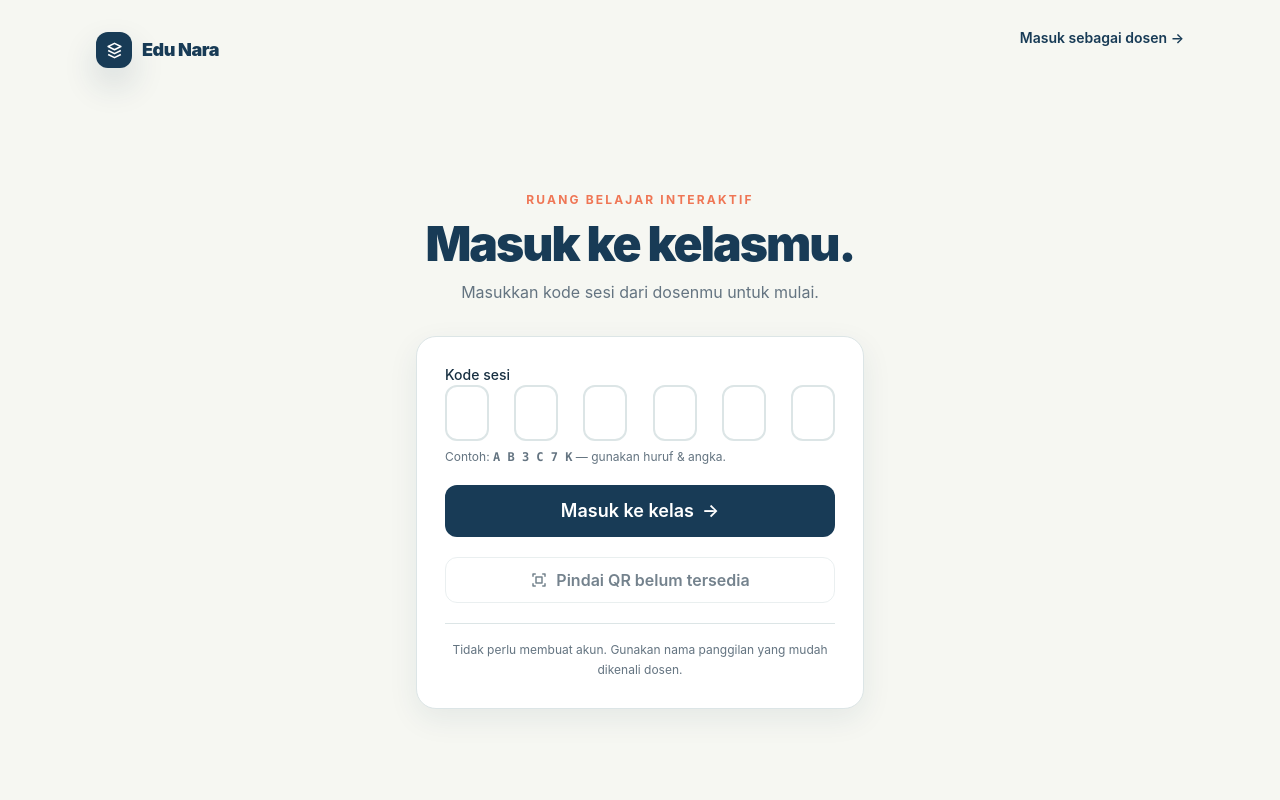
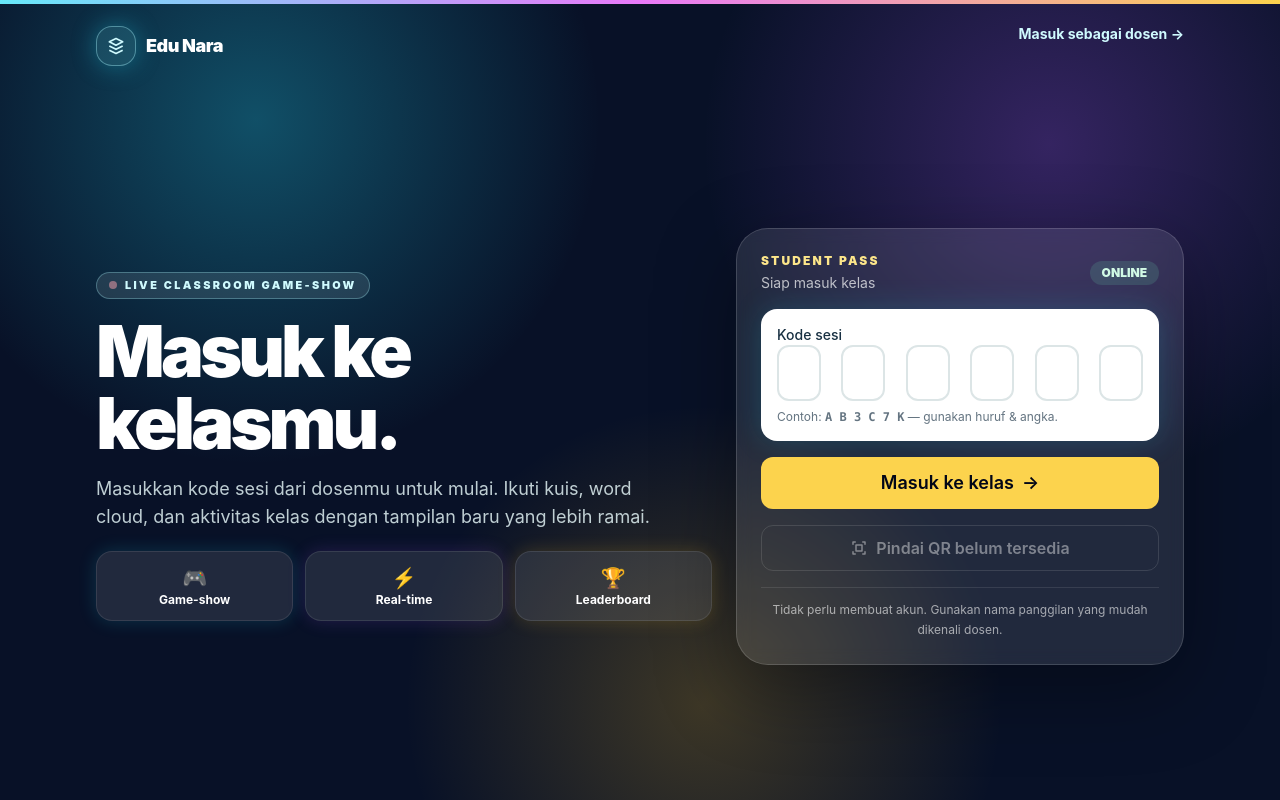
Before and after one commit to ishadiyantos/edu-nara, a SvelteKit app: page / in a window 1280 px wide. Built offline with nearby package versions, Linux system fonts and the light colour scheme.

Commit message:
feat: refresh public join landing for game-show theme

```diff
--- a/src/routes/+page.svelte
+++ b/src/routes/+page.svelte
@@ -18,18 +18,31 @@
 
 <svelte:head>
 	<title>Edu Nara — Masuk kelas</title>
-	<meta name="description" content="Masuk ke aktivitas kelas dengan kode sesi dari dosen." />
+	<meta name="description" content="Masuk ke aktivitas kelas game-show interaktif dengan kode sesi dosen." />
 </svelte:head>
 
-<main class="join-page min-h-dvh overflow-hidden bg-bg" data-testid="join-shell">
-	<Container size="app" class="flex min-h-dvh flex-col">
-		<header class="flex items-center justify-between py-5 sm:py-7">
+<main
+	class="join-page relative min-h-dvh overflow-hidden bg-[#081127] text-white"
+	data-testid="join-shell"
+>
+	<div
+		class="pointer-events-none absolute inset-0 bg-[radial-gradient(circle_at_20%_15%,rgba(34,211,238,0.32),transparent_28%),radial-gradient(circle_at_82%_18%,rgba(168,85,247,0.28),transparent_28%),radial-gradient(circle_at_55%_88%,rgba(251,191,36,0.22),transparent_30%)]"
+		aria-hidden="true"
+	></div>
+	<div
+		class="pointer-events-none absolute inset-x-0 top-0 h-1 bg-gradient-to-r from-cyan-300 via-fuchsia-400 to-amber-300"
+		aria-hidden="true"
+	></div>
+
+	<Container size="app" class="relative flex min-h-dvh flex-col">
+		<div class="flex min-h-dvh flex-col" data-testid="game-show-landing">
+		<header class="flex items-center justify-between py-4 sm:py-6">
 			<a href="/" class="flex items-center gap-2.5" aria-label="Edu Nara beranda">
 				<span
-					class="grid h-9 w-9 place-items-center rounded-xl bg-primary text-white shadow-lift"
+					class="grid h-10 w-10 place-items-center rounded-2xl border border-cyan-200/40 bg-cyan-300/15 text-cyan-100 shadow-[0_0_24px_rgba(34,211,238,0.35)]"
 					aria-hidden="true"
 				>
-					<svg width="19" height="19" viewBox="0 0 24 24" fill="none">
+					<svg width="20" height="20" viewBox="0 0 24 24" fill="none">
 						<path
 							d="M4 7l8-4 8 4-8 4-8-4zM4 12l8 4 8-4M4 17l8 4 8-4"
 							stroke="currentColor"
@@ -38,45 +51,73 @@
 						/>
 					</svg>
 				</span>
-				<span class="text-lg font-black tracking-tight text-primary">Edu Nara</span>
+				<span class="text-lg font-black tracking-tight text-white">Edu Nara</span>
 			</a>
-			<a class="link text-sm font-semibold" href="/admin/login"
+			<a class="text-sm font-bold text-cyan-100 underline-offset-4 hover:underline" href="/admin/login"
 				>Masuk sebagai dosen <span aria-hidden="true">→</span></a
 			>
 		</header>
 
-		<section class="flex flex-1 items-center justify-center py-6" data-testid="landing-hero">
-			<div class="w-full max-w-md text-center">
-				<p class="eyebrow">Ruang belajar interaktif</p>
-				<h1 class="mt-3 text-3xl font-black tracking-[-0.04em] text-primary sm:text-5xl">
-					Masuk ke kelasmu.
-				</h1>
-				<p class="mx-auto mt-3 max-w-sm text-sm leading-6 text-muted sm:text-base">
-					Masukkan kode sesi dari dosenmu untuk mulai.
-				</p>
+		<section class="flex flex-1 items-center justify-center py-3" data-testid="landing-hero">
+			<div class="grid w-full items-center gap-6 lg:grid-cols-[1fr_28rem]">
+				<div class="text-center lg:text-left">
+					<p
+						class="mx-auto inline-flex items-center gap-2 rounded-full border border-cyan-200/30 bg-white/10 px-3 py-1 text-[0.68rem] font-black uppercase tracking-[0.22em] text-cyan-100 lg:mx-0"
+					>
+						<span class="h-2 w-2 animate-pulse rounded-full bg-rose-300" aria-hidden="true"></span>
+						Live classroom game-show
+					</p>
+					<h1
+						class="mx-auto mt-4 max-w-2xl text-4xl font-black leading-[0.95] tracking-[-0.055em] text-white sm:text-6xl lg:mx-0 lg:text-7xl"
+					>
+						Masuk ke kelasmu.
+					</h1>
+					<p class="mx-auto mt-4 max-w-xl text-sm leading-6 text-cyan-50/80 sm:text-lg lg:mx-0">
+						Masukkan kode sesi dari dosenmu untuk mulai. Ikuti kuis, word cloud, dan
+						aktivitas kelas dengan tampilan baru yang lebih ramai.
+					</p>
+					<div class="mt-5 hidden grid-cols-3 gap-3 text-center text-xs font-bold sm:grid">
+						<div class="rounded-2xl border border-white/10 bg-white/10 p-3 shadow-[0_0_18px_rgba(34,211,238,0.18)]">
+							<span class="block text-xl">🎮</span> Game-show
+						</div>
+						<div class="rounded-2xl border border-white/10 bg-white/10 p-3 shadow-[0_0_18px_rgba(168,85,247,0.18)]">
+							<span class="block text-xl">⚡</span> Real-time
+						</div>
+						<div class="rounded-2xl border border-white/10 bg-white/10 p-3 shadow-[0_0_18px_rgba(251,191,36,0.18)]">
+							<span class="block text-xl">🏆</span> Leaderboard
+						</div>
+					</div>
+				</div>
 
 				<div
-					class="surface mx-auto mt-7 w-full p-5 text-left sm:mt-8 sm:p-7"
+					class="mx-auto w-full max-w-md rounded-[2rem] border border-white/15 bg-white/10 p-4 text-left shadow-[0_24px_80px_rgba(0,0,0,0.34)] backdrop-blur sm:p-6"
 					data-testid="activity-preview"
 				>
+					<div class="mb-4 flex items-center justify-between gap-3">
+						<div>
+							<p class="text-xs font-black uppercase tracking-[0.18em] text-amber-200">Student pass</p>
+							<p class="mt-1 text-sm text-white/70">Siap masuk kelas</p>
+						</div>
+						<span class="rounded-full bg-emerald-300/15 px-3 py-1 text-xs font-black text-emerald-100">ONLINE</span>
+					</div>
 					<form
-						class="flex flex-col gap-5"
+						class="flex flex-col gap-4"
 						onsubmit={(e) => {
 							e.preventDefault();
 							submit(e);
 						}}
 						novalidate
 					>
-						<div>
+						<div class="rounded-2xl bg-white p-4 text-slate-900 shadow-[0_0_30px_rgba(34,211,238,0.18)]">
 							<CodeInput bind:value={code} label="Kode sesi" />
 						</div>
 						{#if error}
-							<p role="alert" class="-mt-2 text-sm font-semibold text-danger">{error}</p>
+							<p role="alert" class="text-sm font-semibold text-rose-200">{error}</p>
 						{/if}
-						<Button type="submit" block size="lg" ariaLabel="Masuk">
+						<Button type="submit" block size="lg" ariaLabel="Masuk" class="!bg-amber-300 !text-slate-950 hover:!shadow-[0_0_26px_rgba(251,191,36,0.55)]">
 							Masuk ke kelas <span aria-hidden="true">→</span>
 						</Button>
-						<Button variant="ghost" block size="md" disabled>
+						<Button variant="ghost" block size="md" disabled class="!border-white/20 !text-white/70">
 							<svg width="18" height="18" viewBox="0 0 24 24" fill="none" aria-hidden="true">
 								<path
 									d="M4 7V4h3M20 7V4h-3M4 17v3h3M20 17v3h-3M8 8h8v8H8z"
@@ -89,11 +130,12 @@
 							Pindai QR belum tersedia
 						</Button>
 					</form>
-					<p class="mt-5 border-t border-border pt-4 text-center text-xs leading-5 text-muted">
+					<p class="mt-4 border-t border-white/10 pt-3 text-center text-xs leading-5 text-white/60">
 						Tidak perlu membuat akun. Gunakan nama panggilan yang mudah dikenali dosen.
 					</p>
 				</div>
 			</div>
 		</section>
+		</div>
 	</Container>
 </main>
```
Also changed, not shown: 1 other file (tests, documents, lock files or other folders).
